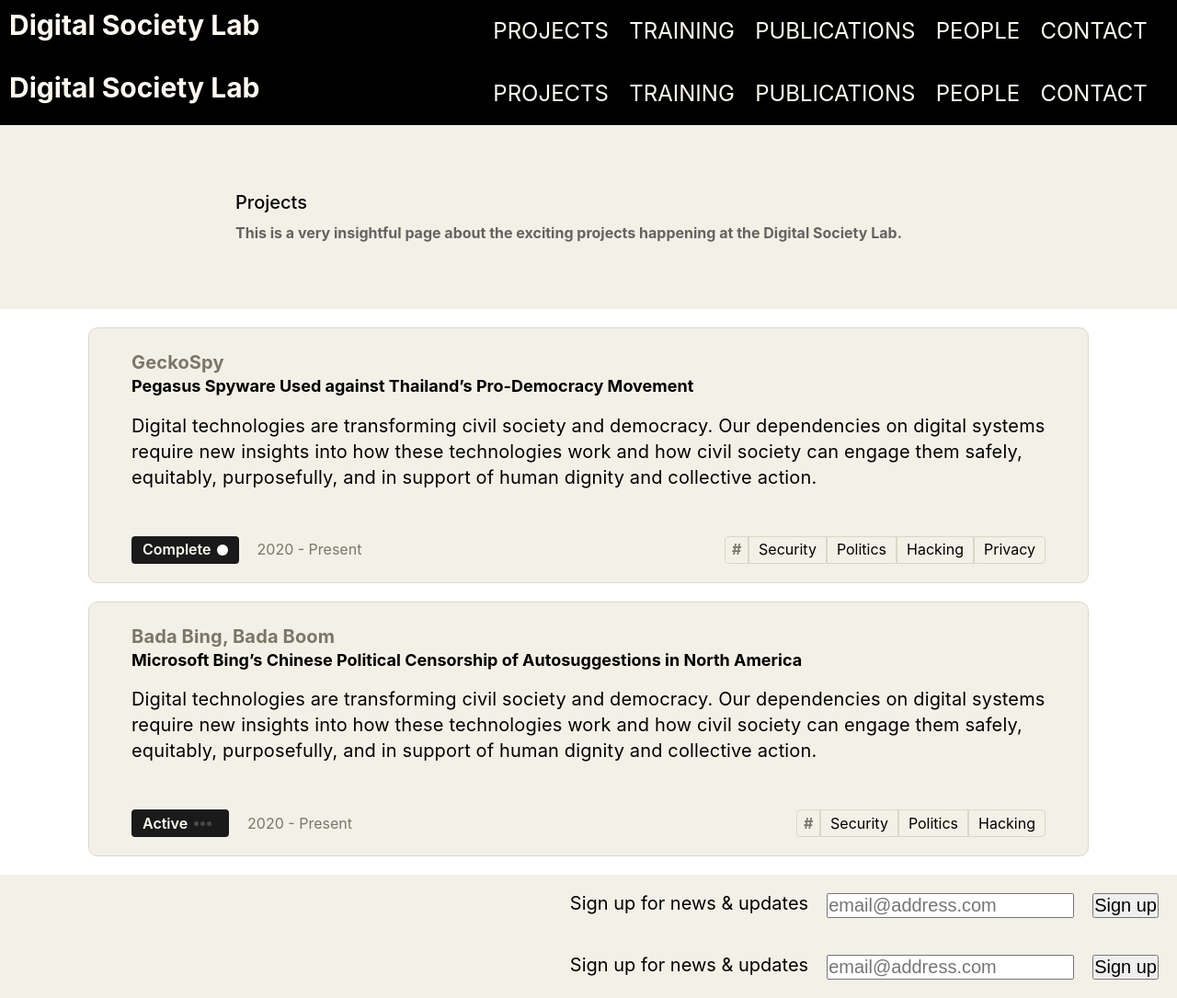
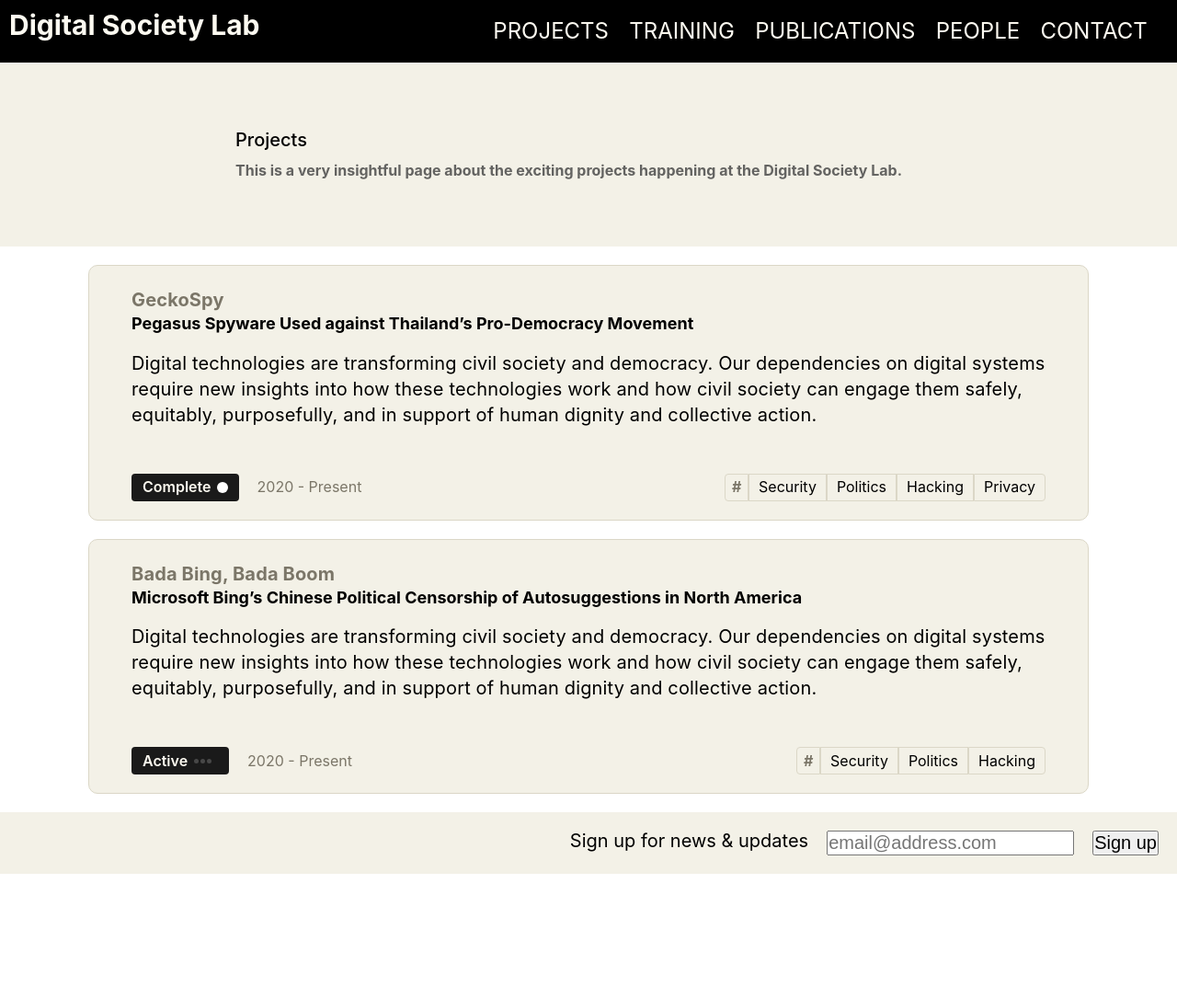
Before and after one commit to DSL-Project/dsl-project, a React (Create React App) app: page /projects in a window 1280 px wide. Shown: the whole page at 92% size. After the commit the page ends 950 px from the top, so only its background shows below. Built offline with nearby package versions, Linux system fonts and the light colour scheme; no server answers.

Commit message:
fixed double nav and footer issue in projects page

```diff
--- a/src/pages/Projects/Projects.js
+++ b/src/pages/Projects/Projects.js
@@ -1,13 +1,9 @@
 import React from 'react';
-import Header from '../../components/Header';
-import Footer from '../../components/Footer';
 import { projects } from '../../assets/testData';
 
 const Projects = () => {
     return (
-        <div>
-            <Header />
-
+        <main className='projects-main'>
             {/* banner */}
             <section className='banner'>
                 <div className='banner-content'>
@@ -95,9 +91,7 @@ const Projects = () => {
                     );
                 })}
             </article>
-
-            <Footer />
-        </div>
+        </main>
     );
 };
 
```
